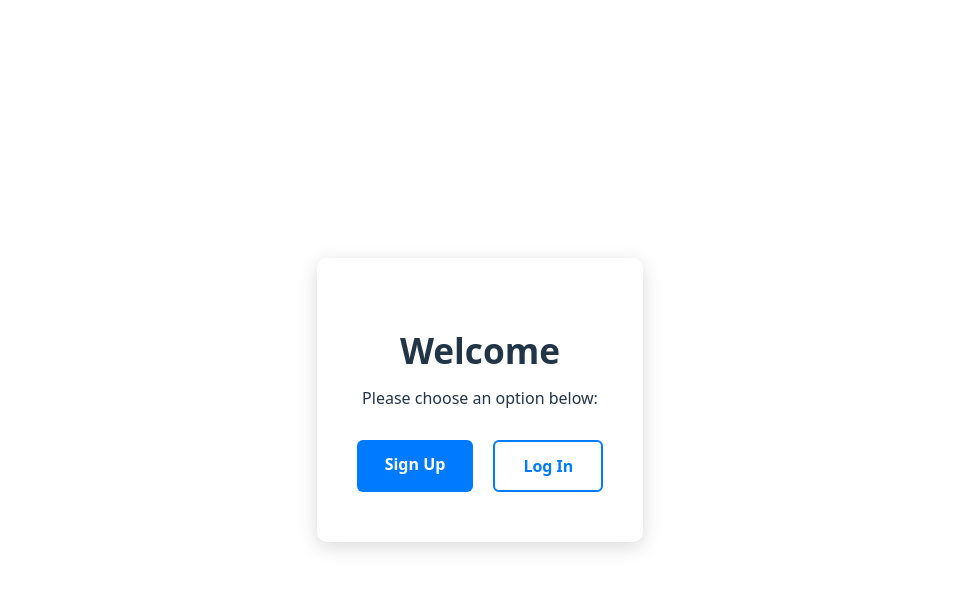
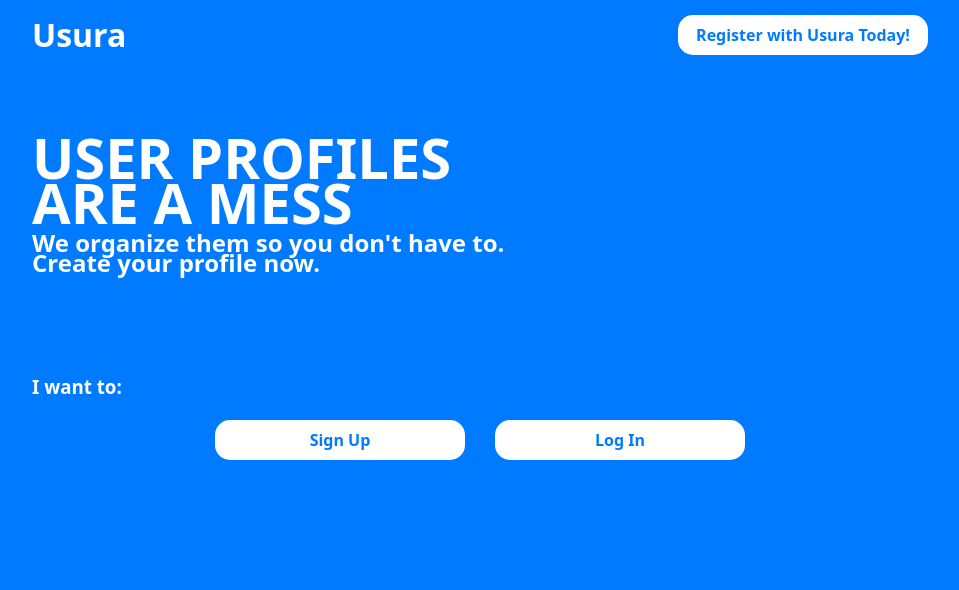
Before and after one commit to jhernandez4/user-profile-client, a React (Vite) app: page / in a window 1280 px wide. Shown: the top 590 px of the page, without its empty margins (160-1119 px from the left). Built offline with nearby package versions, Linux system fonts and the light colour scheme.

Commit message:
feat(app page): create landing page

```diff
--- a/src/App.css
+++ b/src/App.css
@@ -1,62 +1,82 @@
 .landing-container {
   width: 100%;
   min-height: 100vh;
+  padding: 15px 15vw;
   display: flex;
-  align-items: center;
-  justify-content: center;
+  flex-direction: column;
+  background-color: #007bff;
+  color: white;
 }
 
-.landing-card {
-  padding: 50px 40px;
-  border-radius: 10px;
-  text-align: center;
-  background-color: var(--app-fill-color);
-  box-shadow: var(--app-shadow)
+.brand-header {
+  display: flex;
+  justify-content: space-between;
+  align-items: center;
+  color: white;
 }
 
-.landing-card h1 {
-  font-size: 2.2rem;
-  margin-bottom: 15px;
+.brand-header h1 {
+  font-size: 2rem;
+  margin: 0;
 }
 
-.landing-card p {
-  font-size: 1rem;
-  margin-bottom: 30px;
+.cta-section {
+  display: flex;
+  flex-direction: column;
+  width: 45vw;
+  margin: 10vh 0;
+}
+
+.cta-section h2 {
+  margin: 0;
+  font-size: 3.5rem;
+  line-height: 2.8rem;
+}
+
+.cta-section h3 {
+  margin: 0;
+  font-size: 1.5rem;
+  line-height: 1.3rem;
+}
+
+.cta-subtext {
+  margin-top: 8px;
 }
 
 .landing-btn-group {
   display: flex;
-  gap: 20px;
+  gap: 30px;
   justify-content: center;
+  flex-wrap: wrap;
 }
 
 .landing-btn {
-  padding: 12px 28px;
-  border-radius: 6px;
+  display: flex;
+  justify-content: center;
+  align-items: center;
+  background-color: #ffffff;
+  color: #007bff;
+  height: 40px;
+  max-width: 250px;
+  width: 100%;
+  border-radius: 15px;
   text-decoration: none;
   font-weight: bold;
   transition: background-color 0.3s ease;
   cursor: pointer;
 }
 
-.primary-landing-btn {
-  background-color: #007bff;
-  color: #ffffff;
-  border: none;
-}
-
-.primary-landing-btn:hover {
+.landing-btn:hover {
   background-color: #0056b3;
   color: #ffffff;
 }
 
-.secondary-landing-btn {
-  background-color: #ffffff;
-  color: #007bff;
-  border: 2px solid #007bff;
+@media (max-width: 768px) {
+  .landing-container {
+    padding: 15px 4vw;
+  }
+
+  .cta-section {
+    width: 90vw;
+  }
 }
-
-.secondary-landing-btn:hover {
-  background-color: #e6f0ff;
-  color: #007bff;
-}
--- a/src/App.jsx
+++ b/src/App.jsx
@@ -5,13 +5,22 @@ function App() {
 
   return (
     <div className="landing-container">
-      <div className="landing-card">
-        <h1>Welcome</h1>
-        <p>Please choose an option below:</p>
-        <div className="landing-btn-group">
-          <a href="/signup" className="landing-btn primary-landing-btn">Sign Up</a>
-          <a href="/login" className="landing-btn secondary-landing-btn">Log In</a>
+      <header className="brand-header">
+        <h1>Usura</h1>
+        <a href="/signup" className="landing-btn">Register with Usura Today!</a>
+      </header>
+      <section className="cta-section">
+        <h2>USER PROFILES</h2>
+        <h2>ARE A MESS</h2>
+        <div className="cta-subtext">
+          <h3>We organize them so you don't have to.</h3>
+          <h3>Create your profile now.</h3>
         </div>
+      </section>
+      <h3>I want to:</h3>
+      <div className="landing-btn-group">
+        <a href="/signup" className="landing-btn primary-landing-btn">Sign Up</a>
+        <a href="/login" className="landing-btn secondary-landing-btn">Log In</a>
       </div>
     </div>
   )
```
